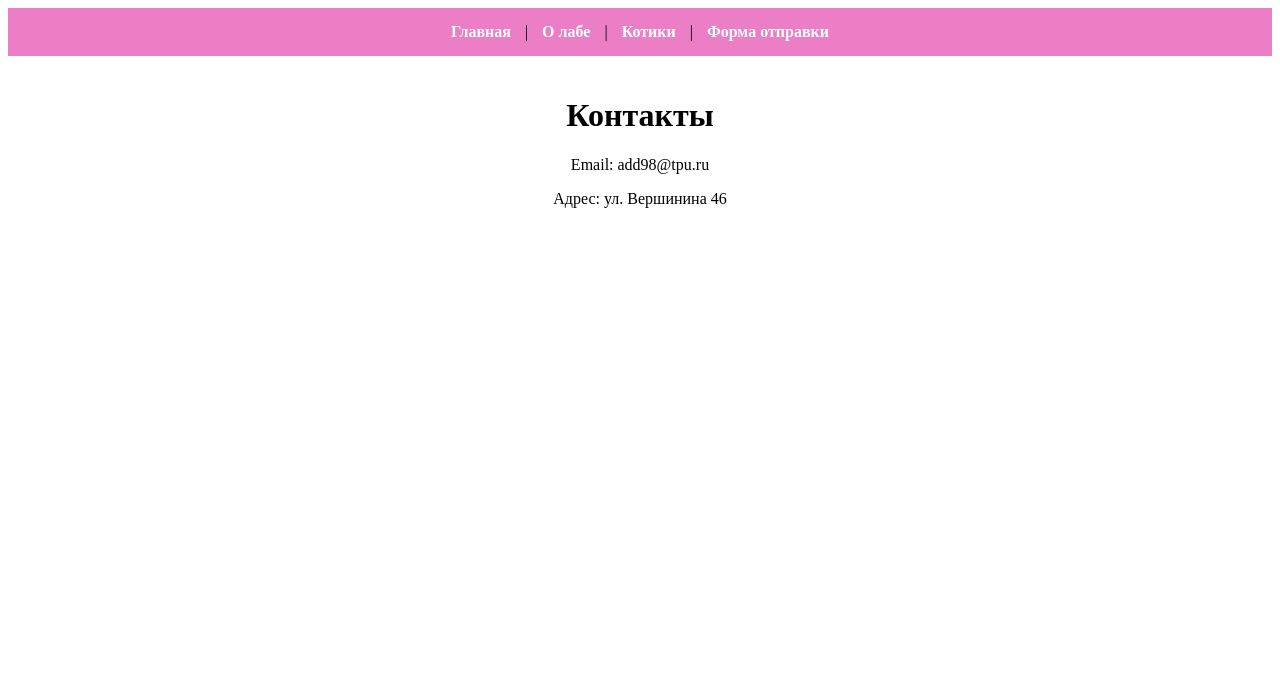
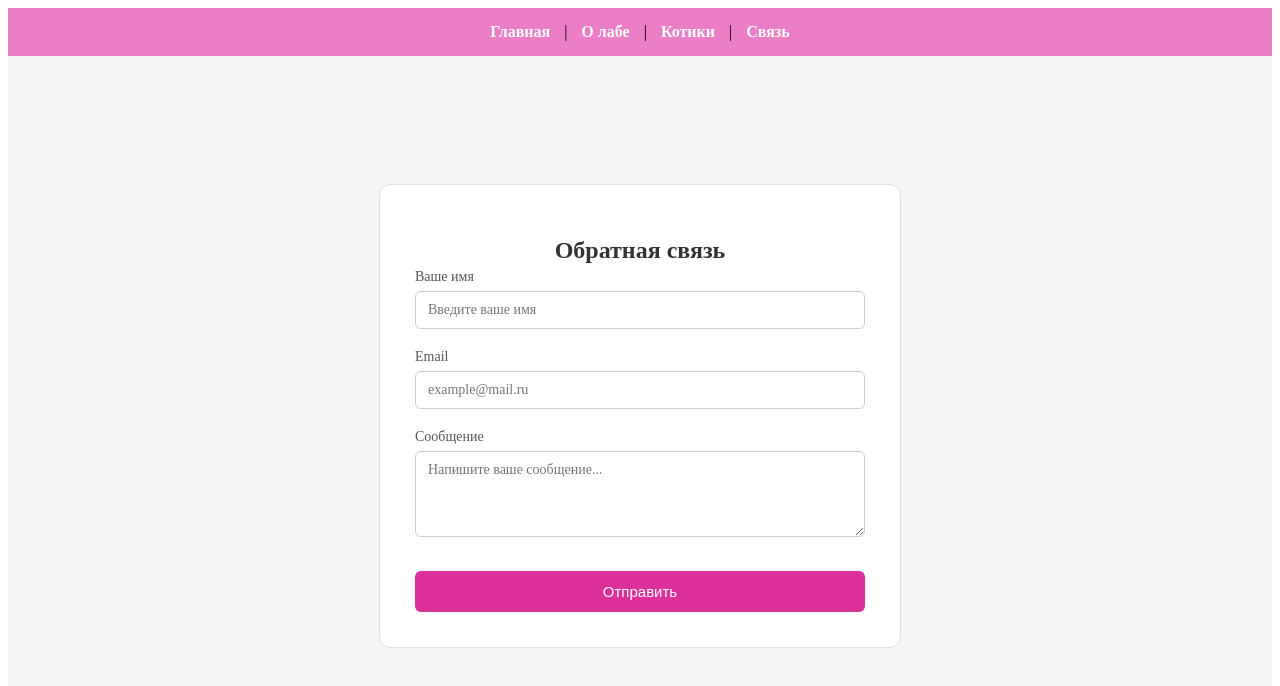
Before and after one commit to Supurauto/laba11, a Vue app: page /contact in a window 1280 px wide. Shown: the top 686 px of the page. Built offline with nearby package versions, Linux system fonts and the light colour scheme.

Commit message:
готово вроде

```diff
--- a/src/App.vue
+++ b/src/App.vue
@@ -4,7 +4,7 @@
       <RouterLink to="/">Главная</RouterLink> |
       <RouterLink to="/about">О лабе</RouterLink> |
       <RouterLink to="/cats">Котики</RouterLink> |
-      <RouterLink to="/form">Форма отправки</RouterLink>
+      <RouterLink to="/contact">Связь</RouterLink>
     </nav>
     <RouterView />
   </div>
--- a/src/router/index.js
+++ b/src/router/index.js
@@ -13,7 +13,7 @@ const routes = [
     component: () => import('../views/about.vue')
   },
   {
-    path: '/cats',           // ← ЭТОТ МАРШРУТ ДОЛЖЕН БЫТЬ
+    path: '/cats',
     name: 'cats',
     component: () => import('../views/cats.vue')
   },
--- a/src/stores/store.js
+++ b/src/stores/store.js
@@ -2,28 +2,70 @@ import { defineStore } from 'pinia'
 
 export const useCounterStore = defineStore('counter', {
   state: () => ({
+    // Котики
     cats: [],
-    loading: false
+    loading: false,
+
+    // Форма
+    form: {
+      name: '',
+      email: '',
+      message: ''
+    },
+    formSubmitting: false
   }),
 
   actions: {
+    // Котики
     async fetchCats() {
       this.loading = true
       try {
-        // Делаем 3 отдельных запроса, чтобы точно получить 3 разных кота
-        const requests = []
-        for (let i = 0; i < 3; i++) {
-          requests.push(fetch('https://api.thecatapi.com/v1/images/search').then(res => res.json()))
-        }
+        const response = await fetch('https://api.thecatapi.com/v1/images/search?limit=10')
+        const data = await response.json()
+        this.cats = data.slice(0, 3)
+      } catch (error) {
+        console.error('Ошибка загрузки котиков:', error)
+      } finally {
+        this.loading = false
+      }
+    },
 
-        const results = await Promise.all(requests)
-        this.cats = results.map(result => result[0])
+    // Форма
+    updateFormField(field, value) {
+      this.form[field] = value
+    },
 
-        console.log('3 котика загружены:', this.cats)
+    clearForm() {
+      this.form = {
+        name: '',
+        email: '',
+        message: ''
+      }
+    },
+
+    async submitForm() {
+      this.formSubmitting = true
+
+      try {
+        const response = await fetch('https://jsonplaceholder.typicode.com/posts', {
+          method: 'POST',
+          body: JSON.stringify(this.form),
+          headers: {
+            'Content-type': 'application/json'
+          }
+        })
+
+        const data = await response.json()
+
+        console.log('Отправленные данные:', this.form)
+        console.log('Ответ сервера:', data)
+
+        this.clearForm()
+
       } catch (error) {
         console.error('Ошибка:', error)
       } finally {
-        this.loading = false
+        this.formSubmitting = false
       }
     }
   }
--- a/src/views/cats.vue
+++ b/src/views/cats.vue
@@ -1,32 +1,26 @@
 <template>
   <div class="cats">
-    <h1>🐱 Котики</h1>
+    <h1>Котики</h1>
 
-    <!-- Показываем загрузку -->
-    <div v-if="store.loading" class="loader">
-      Загружаем котиков...
-    </div>
+    <div v-if="store.loading">Загружаем...</div>
 
-    <!-- Показываем 3 котиков -->
     <div v-else-if="store.cats.length" class="cats-container">
       <div v-for="(cat, index) in store.cats" :key="cat.id" class="cat-card">
-        <p>Котик #{{ index + 1 }}</p>
+        <p>Котик {{ index + 1 }}</p>
         <img :src="cat.url" :alt="'Котик ' + (index + 1)">
       </div>
     </div>
 
-    <!-- Если ошибка -->
-    <p v-else>Не удалось загрузить котиков</p>
+    <p v-else>Нет котиков</p>
   </div>
 </template>
 
 <script setup>
-import { useCounterStore } from '@/store/store'
+import { useCounterStore } from '@/stores/store'
 import { onMounted } from 'vue'
 
 const store = useCounterStore()
 
-// Автоматически загружаем котиков при открытии страницы
 onMounted(() => {
   store.fetchCats()
 })
@@ -36,16 +30,6 @@ onMounted(() => {
 .cats {
   text-align: center;
   padding: 20px;
-}
-
-h1 {
-  color: #ff6b6b;
-}
-
-.loader {
-  margin-top: 50px;
-  font-size: 18px;
-  color: #ff9f43;
 }
 
 .cats-container {
@@ -67,9 +51,4 @@ h1 {
   border-radius: 15px;
   box-shadow: 0 4px 10px rgba(0,0,0,0.1);
 }
-
-.cat-card p {
-  font-weight: bold;
-  margin-bottom: 10px;
-}
 </style>
--- a/src/views/contact.vue
+++ b/src/views/contact.vue
@@ -1,25 +1,126 @@
 <template>
-  <div class="contact">
-    <h1>Контакты</h1>
-    <p>Email: {{ email }}</p>
-    <p>Адрес: {{ addres }}</p>
+  <div class="form-page">
+    <div class="form-container">
+      <h1>Обратная связь</h1>
+
+      <form @submit.prevent="store.submitForm()">
+        <div class="form-group">
+          <label>Ваше имя</label>
+          <input
+            type="text"
+            :value="store.form.name"
+            @input="store.updateFormField('name', $event.target.value)"
+            placeholder="Введите ваше имя"
+          />
+        </div>
+
+        <div class="form-group">
+          <label>Email</label>
+          <input
+            type="email"
+            :value="store.form.email"
+            @input="store.updateFormField('email', $event.target.value)"
+            placeholder="example@mail.ru"
+          />
+        </div>
+
+        <div class="form-group">
+          <label>Сообщение</label>
+          <textarea
+            :value="store.form.message"
+            @input="store.updateFormField('message', $event.target.value)"
+            rows="4"
+            placeholder="Напишите ваше сообщение..."
+          ></textarea>
+        </div>
+
+        <button type="submit">Отправить</button>
+      </form>
+
+    </div>
   </div>
 </template>
 
-<script>
-export default {
-  data() {
-    return {
-      email: 'add98@tpu.ru',
-      addres: 'ул. Вершинина 46'
-    }
-  }
-}
+<script setup>
+import { useCounterStore } from '@/stores/store'
+
+const store = useCounterStore()
 </script>
 
 <style scoped>
-.contact {
-  padding: 20px;
+.form-page {
+  display: flex;
+  justify-content: center;
+  align-items: center;
+  min-height: 80vh;
+  padding: 40px 20px;
+  background-color: #f5f5f5;
+}
+
+.form-container {
+  max-width: 450px;
+  width: 100%;
+  background: white;
+  border-radius: 12px;
+  padding: 35px;
+  border: 1px solid #e0e0e0;
+}
+
+h1 {
   text-align: center;
+  color: #333;
+  margin-bottom: 5px;
+  font-size: 24px;
 }
+
+.subtitle {
+  text-align: center;
+  color: #888;
+  margin-bottom: 30px;
+  font-size: 13px;
+}
+
+.form-group {
+  margin-bottom: 20px;
+}
+
+label {
+  display: block;
+  margin-bottom: 6px;
+  font-weight: 500;
+  color: #555;
+  font-size: 14px;
+}
+
+input, textarea {
+  width: 100%;
+  padding: 10px 12px;
+  border: 1px solid #ccc;
+  border-radius: 6px;
+  font-size: 14px;
+  box-sizing: border-box;
+  font-family: inherit;
+  background: white;
+  outline: none;
+}
+
+input:focus, textarea:focus {
+  outline: none;
+  border-color: #ccc;
+  box-shadow: none;
+}
+
+button {
+  width: 100%;
+  padding: 12px;
+  background: #dc309a;
+  color: white;
+  border: none;
+  border-radius: 6px;
+  font-size: 15px;
+  font-weight: 500;
+  cursor: pointer;
+  margin-top: 10px;
+}
+
 </style>
```
